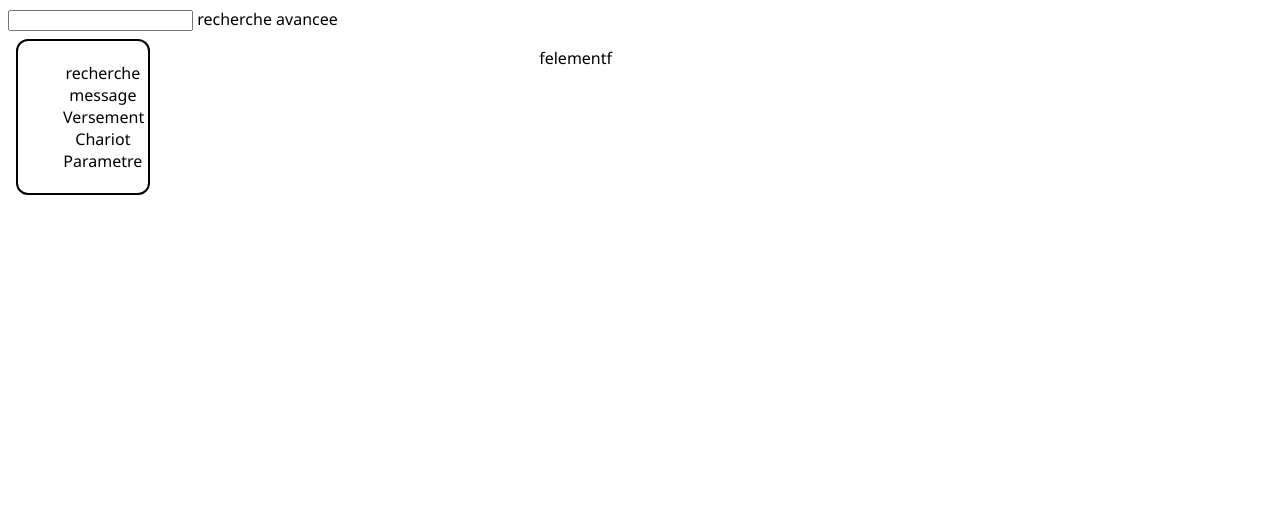
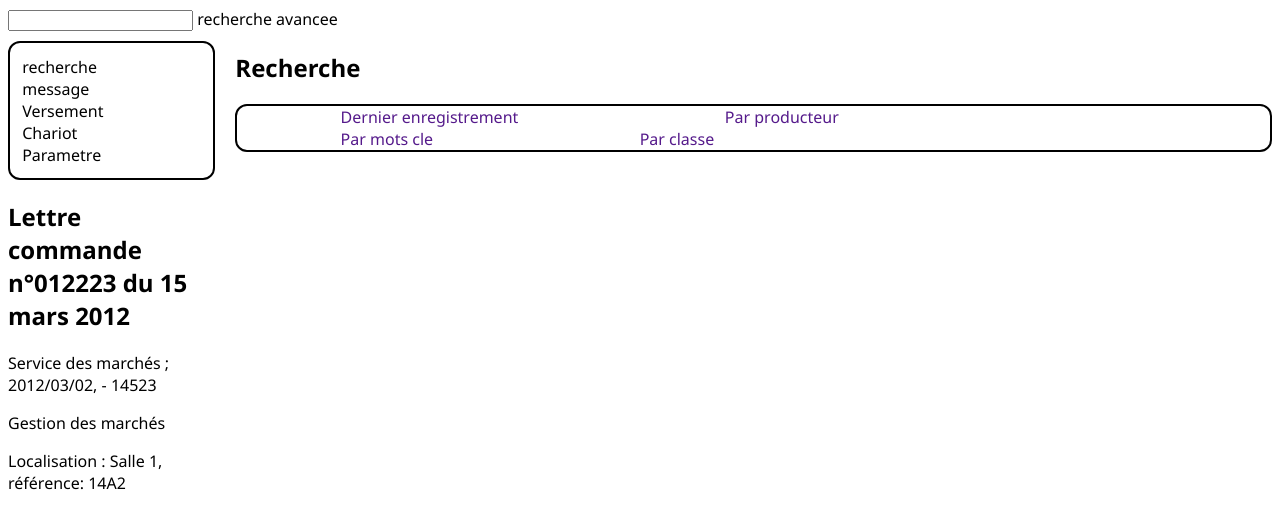
Before and after one commit to omgbwa-yasse/shelves_old, a PHP site: page /public/index.php in a window 1280 px wide. Shown: the top 529 px of the page. Run offline with PHP 8.4, Linux system fonts and the light colour scheme.

Commit message:
Recherche
changement interface recherche

```diff
--- a/public/index.php
+++ b/public/index.php
@@ -7,7 +7,15 @@ include('common/topbar.php');
        include('common/menu.php');
     ?>
     <div class="container">
-       <p>felementf</p>
+       <h1>Recherche</h1>
+       <div class="spec_research"><a href="">Dernier enregistrement</a><a href="">Par producteur</a>
+       <br><a href="">Par mots cle</a><a href="">Par classe</a></div>
+    </div>
+    <div class="result">
+      <h2>Lettre commande n°012223 du 15 mars 2012</h2>
+      <p>Service des marchés ; 2012/03/02, - 14523</p>
+      <p>Gestion des marchés</p>
+      <p>Localisation : Salle 1, référence: 14A2</p>
     </div>
 </section>
 
--- a/public/main.css
+++ b/public/main.css
@@ -3,27 +3,41 @@ body{
 }
 .main{
     display: grid;
- grid-template-areas:"men con con con"
- "men con con con"
- "men con con con" ;
-text-align: center;
+ grid-template-areas:"men con";
+
+grid-template-columns: 1fr 5fr ;
+gap: 0 20px;
 }
 .container{
 display: block;
-grid-area: "con";
+grid-area: con;
 }
 .menu{
 display: block;
-grid-area: "men";
+grid-area: men;
 border: 2px solid rgb(0, 0, 0);
 border-radius: 12px;
-padding: 5px;
-margin: 2%;
-width: 30%;
+padding: 5%;
+margin-top: 5%;
+text-align: left;
 }
 .menu ul{
     list-style: none;
+    margin: 0%;
+    padding: 1%;
 }
 .top{
     margin: left 80%;
 }
+.spec_research{
+    border: 2px solid rgb(0, 0, 0);
+    border-radius: 12px;
+}
+.spec_research a{
+    margin: 10%;
+    text-decoration: none;
+}
+.result{
+    border: bottom 1px solid rgb(0, 0, 0) ;
+
+}
```
